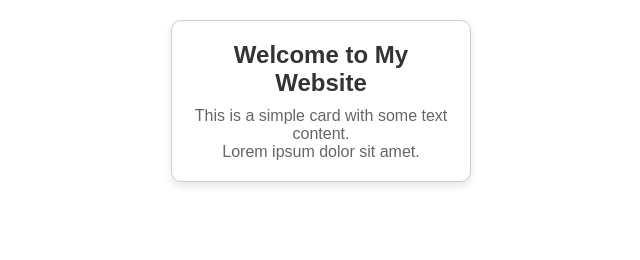
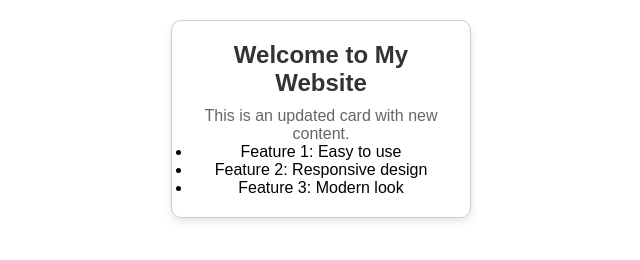
Before and after one commit to Faizol-Shobola/text-git, a plain HTML site: page index.html in a window 1280 px wide. Shown: the whole page, without its empty margins (319-959 px from the left). Drawn offline with Linux system fonts and the light colour scheme.

Commit message:
Update profile card content with new features and improved description

```diff
--- a/index.html
+++ b/index.html
@@ -9,8 +9,12 @@
 <body>
     <div class="card">
         <h2>Welcome to My Website</h2>
-        <p>This is a simple card with some text content.</p>
-        <p>Lorem ipsum dolor sit amet.</p>
+        <p>This is an updated card with new content.</p>
+        <ul>
+            <li>Feature 1: Easy to use</li>
+            <li>Feature 2: Responsive design</li>
+            <li>Feature 3: Modern look</li>
+        </ul>
     </div>
 </body>
 </html>
```
